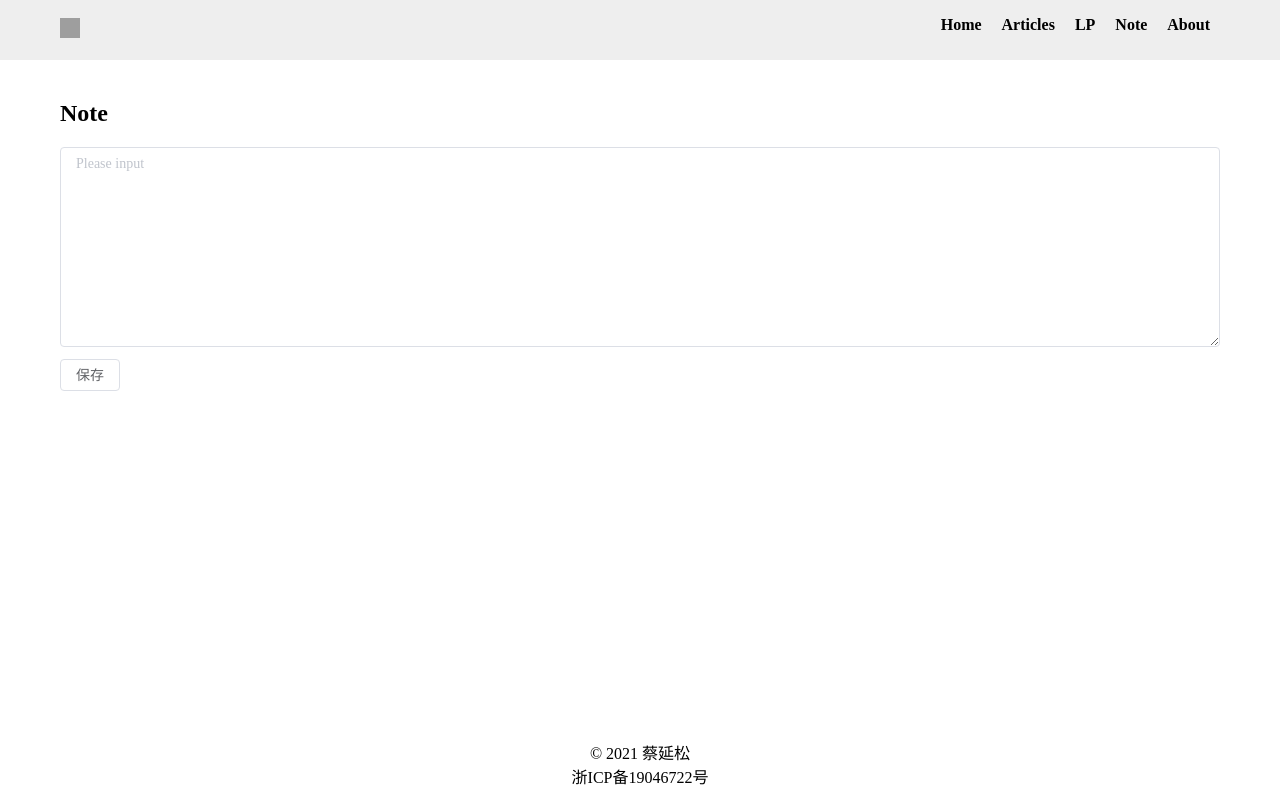
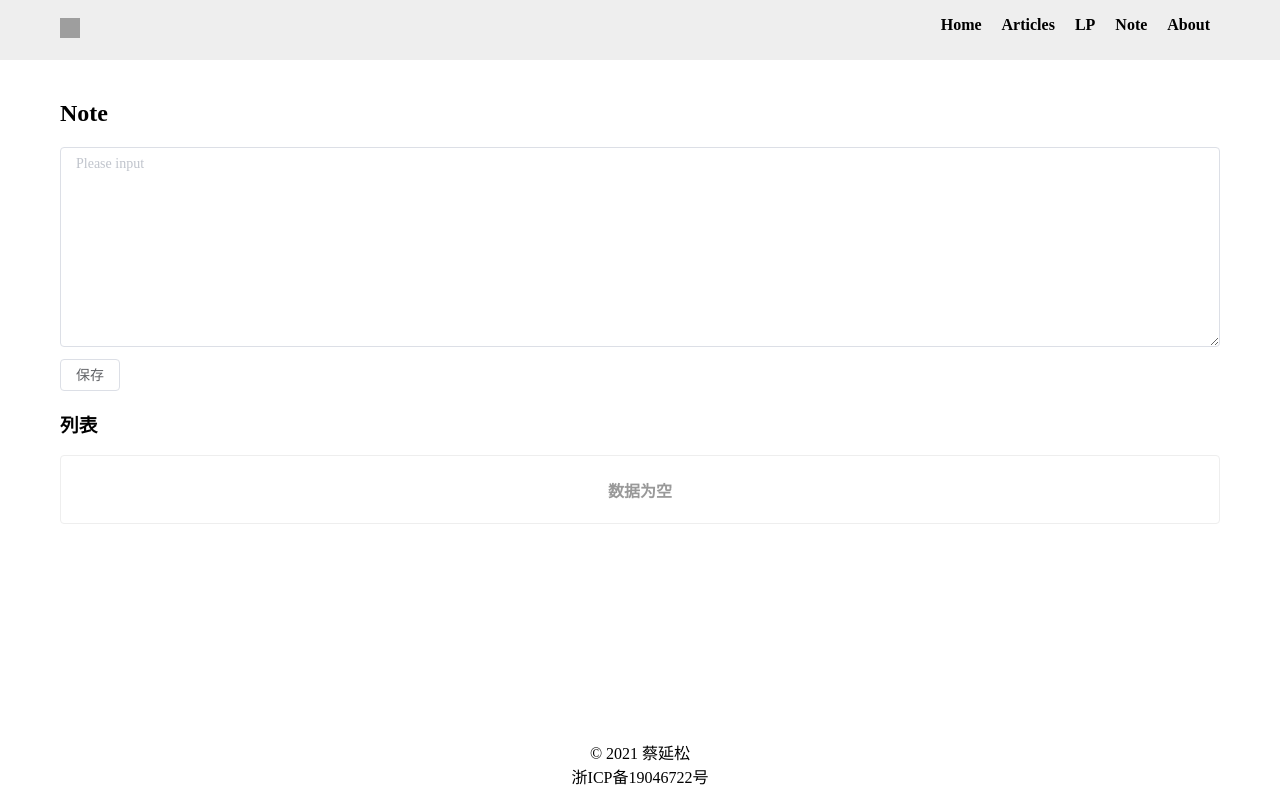
Before and after one commit to CaiYansong/blog-vue, a Vue app: page /note in a window 1280 px wide. Built offline with nearby package versions, Linux system fonts and the light colour scheme; grey boxes are pictures that could not be loaded.

Commit message:
fix: note list show

```diff
--- a/src/views/note/index.vue
+++ b/src/views/note/index.vue
@@ -14,7 +14,9 @@
         <template v-else>保存</template>
       </el-button>
     </div>
+    <h3>列表</h3>
     <ul class="note-list">
+      <template v-if="noteList.length > 0">
         <li class="note-item" v-for="item in noteList" :key="item.id">
           <div class="container">
             {{ item.val }}
@@ -24,11 +26,19 @@
               {{ item.datetime }}
             </div>
             <div class="operation">
-            <el-button @click="onEdit(item.id, item.val)">编辑</el-button>
-            <el-button @click="onRemove(item.id)">删除</el-button>
+              <el-button @click="onEdit(item.id, item.val)" size="mini">
+                编辑
+              </el-button>
+              <el-button @click="onRemove(item.id)" size="mini">
+                删除
+              </el-button>
             </div>
           </div>
         </li>
+      </template>
+      <div v-else class="empty-tip">
+        <h4>数据为空</h4>
+      </div>
     </ul>
   </div>
 </template>
@@ -108,11 +118,29 @@ export default defineComponent({
     }
   }
   .note-list {
+    margin: 0;
+    padding: 0;
+    border: 1px solid #eee;
+    border-radius: 4px;
     .note-item {
+      margin-bottom: 12px;
+      padding: 12px;
+      list-style: none;
+      border: 1px solid #e5e5e5;
+      border-radius: 4px;
+      box-sizing: border-box;
       .container {
         white-space: break-spaces;
       }
+      .item-footer {
+        display: flex;
+        justify-content: space-between;
       }
     }
   }
+  .empty-tip {
+    text-align: center;
+    color: #999;
+  }
+}
 </style>
```
Lines whose indentation alone changed are shown as unchanged.
